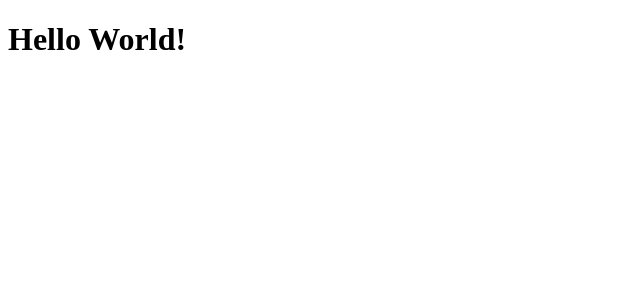
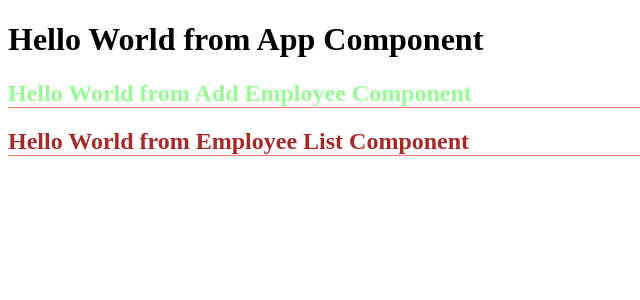
Before and after one commit to mrmSyd/angular-practice-projects, an Angular app in the folder angular18-practice/: page / in a window 1280 px wide. Shown: the top 300 px of the page, without its empty margins (0-640 px from the left). Built offline with nearby package versions, Linux system fonts and the light colour scheme.

Commit message:
Created 2 components, added styles using the component.css and styles.css files

```diff
--- /dev/null
+++ b/angular18-practice/src/app/Components/add-employee/add-employee.component.css
@@ -0,0 +1,3 @@
+.text-color {
+    color: palegreen;
+}
--- /dev/null
+++ b/angular18-practice/src/app/Components/add-employee/add-employee.component.html
@@ -0,0 +1 @@
+<h2 class="text-color">Hello World from Add Employee Component</h2>
--- /dev/null
+++ b/angular18-practice/src/app/Components/employee-list/employee-list.component.css
@@ -0,0 +1,3 @@
+.text-color {
+    color: brown;
+}
--- /dev/null
+++ b/angular18-practice/src/app/Components/employee-list/employee-list.component.html
@@ -0,0 +1 @@
+<h2 class="text-color">Hello World from Employee List Component</h2>
--- a/angular18-practice/src/app/app.component.html
+++ b/angular18-practice/src/app/app.component.html
@@ -1 +1,3 @@
-<h1>Hello World!</h1>
+<h1>Hello World from App Component</h1>
+<app-add-employee></app-add-employee>
+<app-employee-list></app-employee-list>
--- a/angular18-practice/src/app/app.component.ts
+++ b/angular18-practice/src/app/app.component.ts
@@ -1,10 +1,12 @@
 import { Component } from '@angular/core';
 import { RouterOutlet } from '@angular/router';
+import { AddEmployeeComponent } from "./Components/add-employee/add-employee.component";
+import { EmployeeListComponent } from "./Components/employee-list/employee-list.component";
 
 @Component({
   selector: 'app-root',
   standalone: true,
-  imports: [RouterOutlet],
+  imports: [RouterOutlet, AddEmployeeComponent, EmployeeListComponent],
   templateUrl: './app.component.html',
   styleUrl: './app.component.css'
 })
--- a/angular18-practice/src/styles.css
+++ b/angular18-practice/src/styles.css
@@ -1 +1,4 @@
 /* You can add global styles to this file, and also import other style files */
+h2{
+    border-bottom: 1px solid salmon;
+}
```
Also changed, not shown: angular18-practice/src/app/Components/add-employee/add-employee.component.ts (added, +12 -0 lines), angular18-practice/src/app/Components/employee-list/employee-list.component.ts (added, +12 -0 lines), 2 other files (tests, documents, lock files or other folders).
